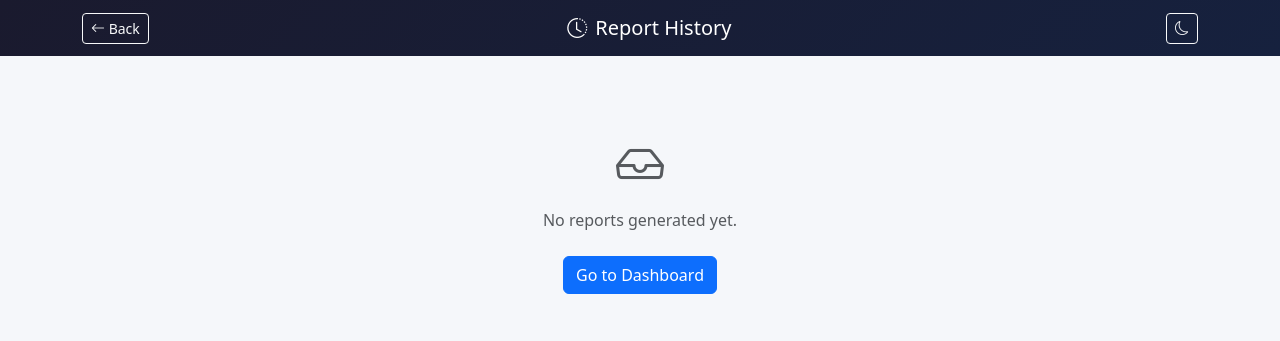
After one commit to Mrsteel2/PdfExtroctor, a Flask app: page /history in a window 1280 px wide. The commit adds this page. Shown: the top 341 px of the page. Run offline with Flask 3, Linux system fonts and the light colour scheme.

Commit message:
Add Report History, PDF Preview, Select All, Dark Mode, Download button

```diff
--- a/web/app.py
+++ b/web/app.py
@@ -199,5 +199,36 @@ def delete(filename):
     return redirect(url_for("index"))
 
 
+@app.route("/preview/<filename>")
+def preview(filename):
+    path = UPLOAD_FOLDER / filename
+    if not path.exists():
+        flash(f"File not found: {filename}", "error")
+        return redirect(url_for("index"))
+    return send_file(path, mimetype="application/pdf")
+
+
+@app.route("/history")
+def history():
+    reports = sorted(OUTPUT_FOLDER.glob("report_*.md"), key=os.path.getmtime, reverse=True)
+    report_list = []
+    for r in reports:
+        report_list.append({
+            "name": r.name,
+            "size": round(r.stat().st_size / 1024, 1),
+            "created": datetime.fromtimestamp(r.stat().st_mtime).strftime("%Y-%m-%d %H:%M"),
+        })
+    return render_template("history.html", reports=report_list)
+
+
+@app.route("/delete_report/<filename>")
+def delete_report(filename):
+    path = OUTPUT_FOLDER / filename
+    if path.exists():
+        path.unlink()
+        flash(f"Deleted {filename}", "success")
+    return redirect(url_for("history"))
+
+
 if __name__ == "__main__":
     app.run(debug=True, host="0.0.0.0", port=5000)
--- /dev/null
+++ b/web/templates/history.html
@@ -0,0 +1,68 @@
+<!DOCTYPE html>
+<html lang="en">
+<head>
+  <meta charset="UTF-8">
+  <meta name="viewport" content="width=device-width, initial-scale=1.0">
+  <title>Report History - PDF Extractor</title>
+  <link rel="stylesheet" href="https://cdn.jsdelivr.net/npm/bootstrap@5.3.0/dist/css/bootstrap.min.css">
+  <link rel="stylesheet" href="https://cdn.jsdelivr.net/npm/bootstrap-icons@1.11.0/font/bootstrap-icons.css">
+  <style>
+    body { background: #f5f7fa; transition: background 0.3s, color 0.3s; }
+    body.dark { background: #1a1a2e; color: #e0e0e0; }
+    body.dark .card { background: #16213e; color: #e0e0e0; }
+    body.dark .card-header { border-color: #2a2a4a; color: #e0e0e0; }
+    body.dark .navbar { background: #0f0f23; }
+    body.dark .form-control, body.dark .form-select { background: #0f0f23; color: #e0e0e0; border-color: #2a2a4a; }
+    body.dark .text-muted { color: #8899aa !important; }
+    .navbar { background: linear-gradient(135deg, #1a1a2e 0%, #16213e 100%); }
+    .card { border: none; border-radius: 12px; box-shadow: 0 2px 12px rgba(0,0,0,0.08); }
+    .report-item { display: flex; align-items: center; justify-content: space-between; padding: 12px 16px; background: #f8f9fa; border-radius: 8px; margin-bottom: 8px; transition: background 0.3s; }
+    body.dark .report-item { background: #0f3460; }
+    .report-item:hover { background: #e9ecef; }
+    body.dark .report-item:hover { background: #1a4a7a; }
+  </style>
+</head>
+<body>
+
+<nav class="navbar navbar-dark mb-4">
+  <div class="container d-flex justify-content-between align-items-center">
+    <a href="{{ url_for('index') }}" class="btn btn-outline-light btn-sm"><i class="bi bi-arrow-left"></i> Back</a>
+    <span class="navbar-brand mb-0"><i class="bi bi-clock-history me-2"></i>Report History</span>
+    <button class="btn btn-outline-light btn-sm" onclick="toggleDark()"><i class="bi bi-moon"></i></button>
+  </div>
+</nav>
+
+<div class="container">
+  {% if reports %}
+    {% for r in reports %}
+    <div class="report-item">
+      <div>
+        <i class="bi bi-file-earmark-text text-success me-2"></i>
+        <strong>{{ r.name }}</strong>
+        <small class="text-muted ms-2">{{ r.size }} KB - {{ r.created }}</small>
+      </div>
+      <div>
+        <a href="{{ url_for('download', filename=r.name) }}" class="btn btn-sm btn-outline-success"><i class="bi bi-download"></i></a>
+        <a href="{{ url_for('delete_report', filename=r.name) }}" class="btn btn-sm btn-outline-danger" onclick="return confirm('Delete this report?')"><i class="bi bi-trash"></i></a>
+      </div>
+    </div>
+    {% endfor %}
+  {% else %}
+    <div class="text-center py-5 text-muted">
+      <i class="bi bi-inbox" style="font-size:48px;"></i>
+      <p class="mt-2">No reports generated yet.</p>
+      <a href="{{ url_for('index') }}" class="btn btn-primary mt-2">Go to Dashboard</a>
+    </div>
+  {% endif %}
+</div>
+
+<script src="https://cdn.jsdelivr.net/npm/bootstrap@5.3.0/dist/js/bootstrap.bundle.min.js"></script>
+<script>
+  function toggleDark() {
+    document.body.classList.toggle('dark');
+    localStorage.setItem('dark', document.body.classList.contains('dark'));
+  }
+  if (localStorage.getItem('dark') === 'true') document.body.classList.add('dark');
+</script>
+</body>
+</html>
```
Also changed, not shown: web/templates/index.html (+45 -4 lines).
